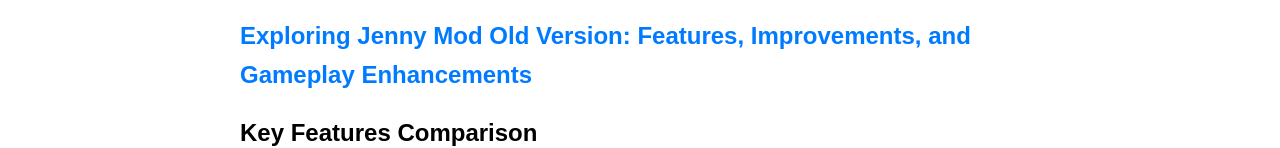
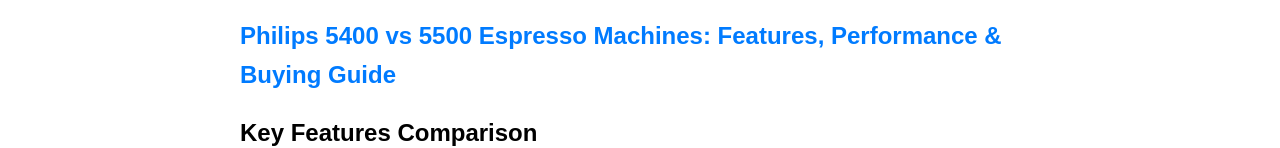
Before and after one commit to ijasonwill/espressandmachines, a plain HTML site: page index.html in a window 1280 px wide. Shown: the part 730-878 px from the top of the page. Drawn offline with Linux system fonts and the light colour scheme.

Commit message:
Update index.html

```diff
--- a/index.html
+++ b/index.html
@@ -57,7 +57,7 @@
  <img src="https://i.postimg.cc/PfCyhQ0n/1-3.jpg" alt="espresso.jpg" style="max-width: 100%; height: auto;">
 </div>
 
-<h2> <a href="https://jennypro.bitbucket.io/"> Exploring Jenny Mod Old Version: Features, Improvements, and Gameplay Enhancements</a></h2>
+<h2> <a href="https://espressoandmachines.vercel.app/"> Philips 5400 vs 5500 Espresso Machines: Features, Performance & Buying Guide</a></h2>
 
 <h2 class="mb-2 mt-6 text-lg first:mt-3">Key Features Comparison</h2>
 <h2 class="mb-2 mt-6 text-lg first:mt-3">Design and Build Quality</h2>
```
